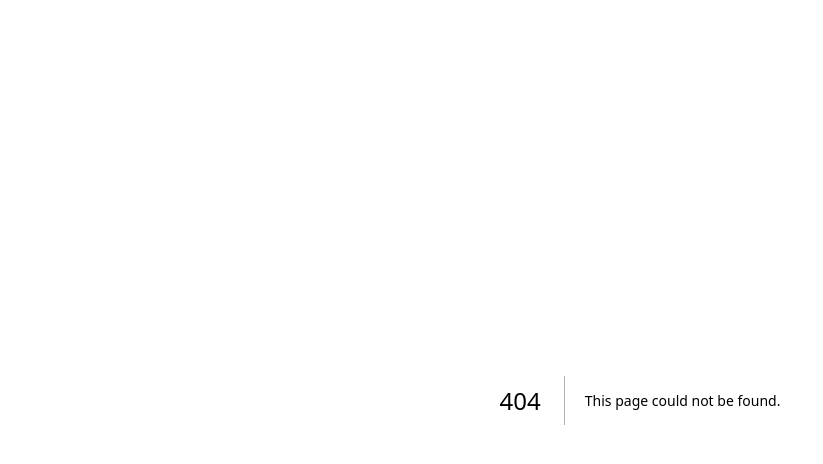
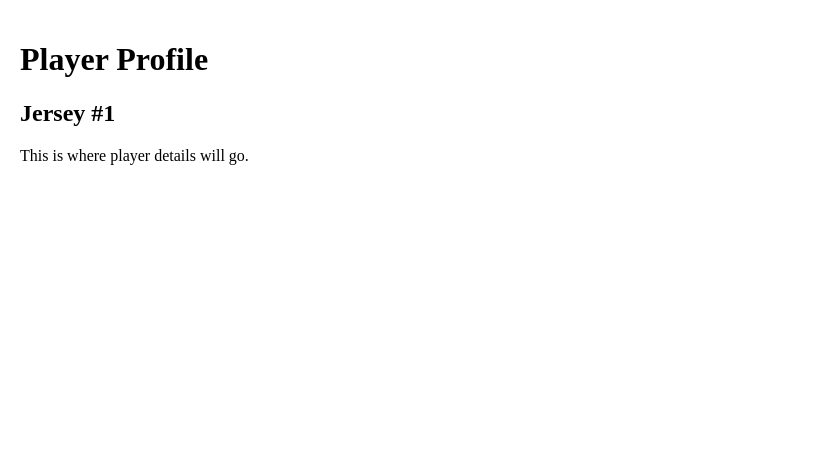
Before and after one commit to typicalryanb3-sys/ryan-basketball-app, a Next.js app: page /roster/1 in a window 1280 px wide. Before the commit this address had no page. Shown: the top 464 px of the page, without its empty margins (0-823 px from the left). Built offline with nearby package versions, Linux system fonts and the light colour scheme.

Commit message:
Create page.js

```diff
--- /dev/null
+++ b/app/roster/[number]/page.js
@@ -0,0 +1,12 @@
+export default function PlayerPage({ params }) {
+  const { number } = params;
+
+  return (
+    <div style={{ padding: 20 }}>
+      <h1>Player Profile</h1>
+      <h2>Jersey #{number}</h2>
+
+      <p>This is where player details will go.</p>
+    </div>
+  );
+}
```
